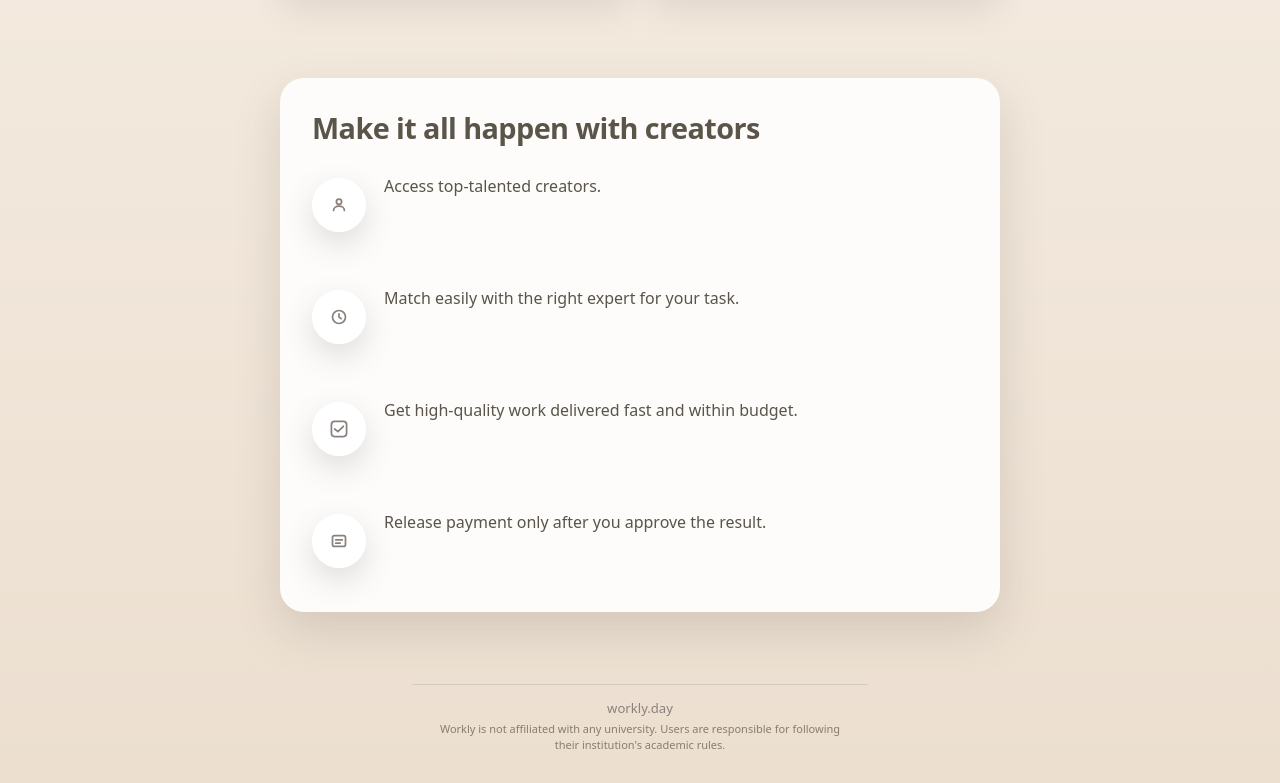
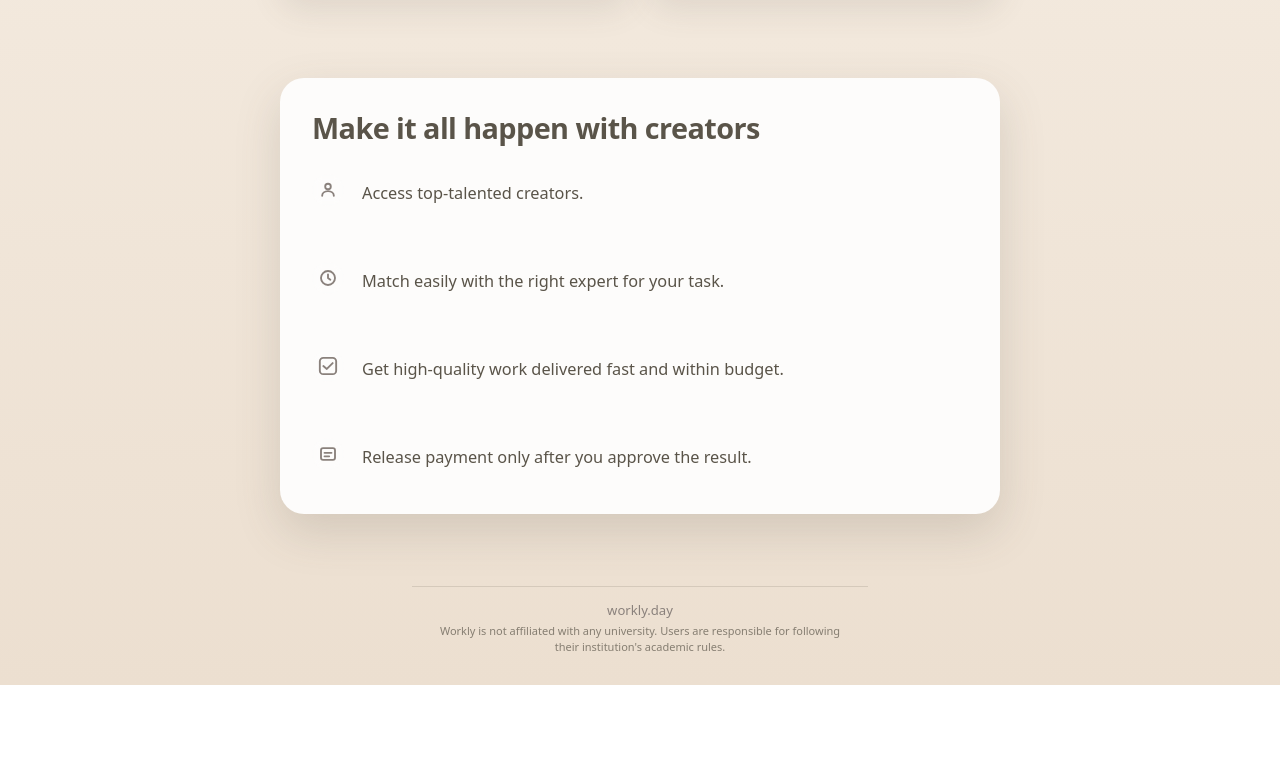
Before and after one commit to SEBRAHEIM/workly-landing, a Next.js app: page / in a window 1280 px wide. Shown: the part 891-1674 px from the top of the page. After the commit the page ends 1576 px from the top, so only its background shows below. Built offline with nearby package versions, Linux system fonts and the light colour scheme.

Commit message:
Tweak creators icons: remove frame, enlarge, align with text

```diff
--- a/styles/globals.css
+++ b/styles/globals.css
@@ -673,7 +673,7 @@ body {
 
 
 /* === Creators final alignment override === */
-/* Creators section: left-aligned icon + text, bigger circular icons */
+/* Creators section: clean left-aligned rows, bigger SVG icons, no white frame */
 .creators-section {
   text-align: left;
 }
@@ -681,37 +681,37 @@ body {
 .creators-section .creators-list {
   display: flex;
   flex-direction: column;
-  gap: 22px;
+  gap: 24px;
 }
 
 .creators-section .creator-row {
   display: flex;
   flex-direction: row;
-  align-items: flex-start;
+  align-items: center;  /* أيقونة + نص على نفس الخط */
   gap: 18px;
 }
 
 .creators-section .creator-icon {
-  width: 54px;
-  height: 54px;
+  width: 32px;
+  height: 32px;
   border-radius: 999px;
-  background: rgba(255, 255, 255, 0.9);
-  box-shadow: 0 12px 30px rgba(90, 84, 73, 0.18);
+  background: transparent;          /* لا دائرة ولا فريم أبيض */
+  box-shadow: none;                 /* بدون ظل */
   display: flex;
   align-items: center;
   justify-content: center;
   flex-shrink: 0;
-  margin-top: 4px;  /* يخلي الأيكون قريب من أول سطر في النص */
+  margin-top: 0;
 }
 
 .creators-section .creator-icon svg {
-  width: 26px;
-  height: 26px;
-  stroke-width: 1.7;
+  width: 28px;      /* تكبير الأيقونة نفسها */
+  height: 28px;
+  stroke-width: 1.8;
 }
 
 .creators-section .creator-text {
   margin: 0;
-  font-size: 1rem;
+  font-size: 1.02rem;
   line-height: 1.6;
 }
```
